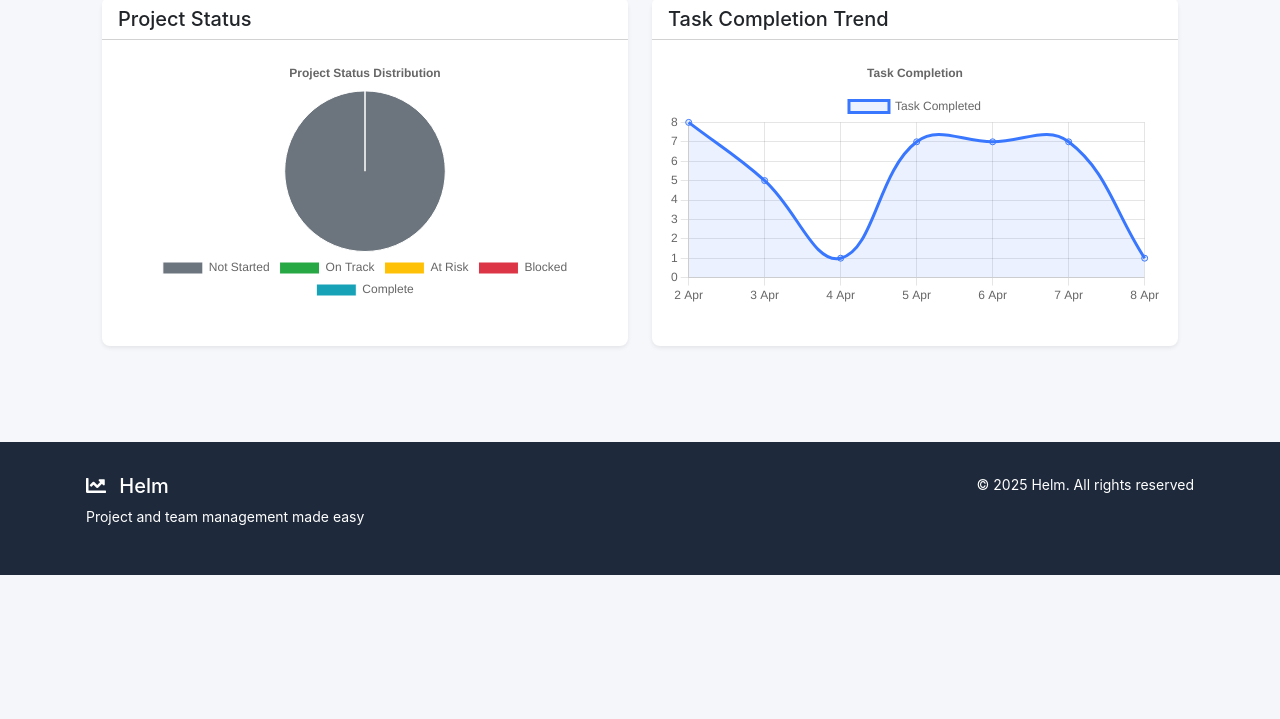
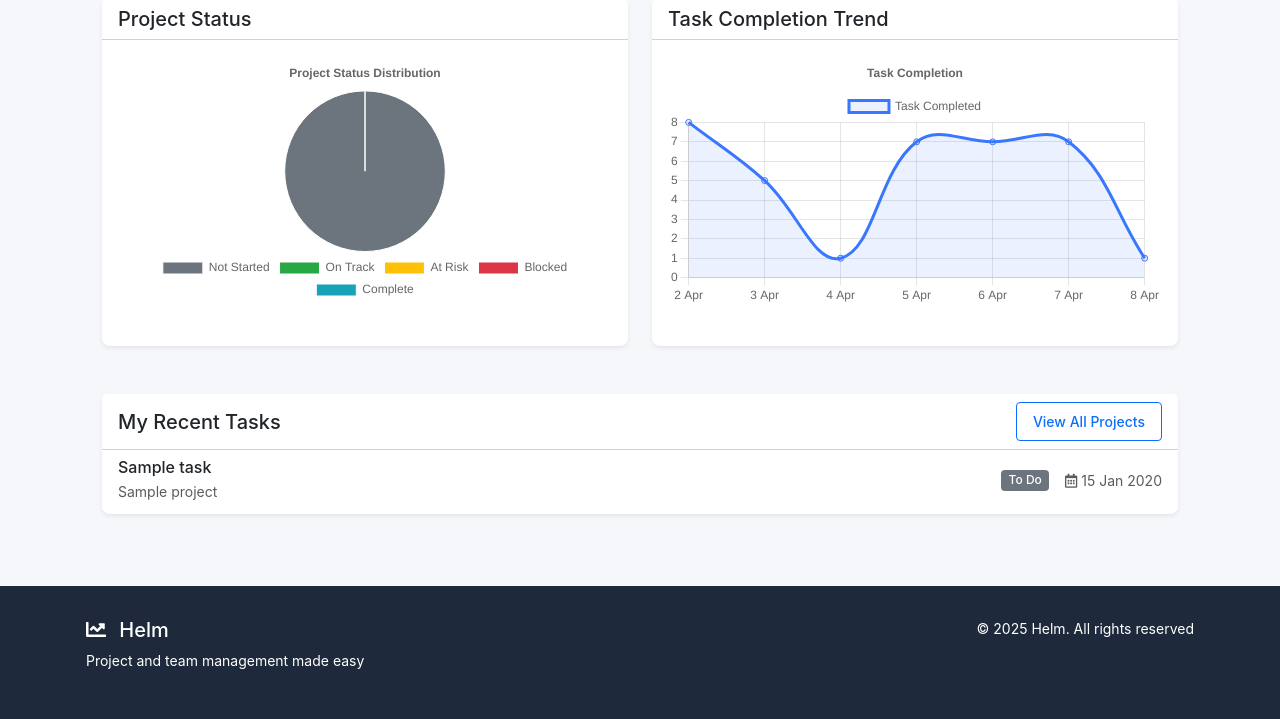
Before and after one commit to ashcarroll/Helm, a Django app: page / in a window 1280 px wide. Shown: the part 364-1083 px from the top of the page. Before the commit the page ends 939 px from the top, so only its background shows below. Run offline with Django 4.2, Linux system fonts and the light colour scheme; a user stored in the database is signed in; tables that the repository leaves empty hold one stand-in row (values such as "Sample post"); grey boxes marked "Sample" are stand-in pictures; some libraries are stand-ins or nearby versions.

Commit message:
Added task list back into the dashbaord

```diff
--- a/dashboard/templates/dashboard/dashboard.html
+++ b/dashboard/templates/dashboard/dashboard.html
@@ -84,6 +84,47 @@
             </div>
         </div>
     </div>
+
+    <div class="row">
+        <!-- Tasks -->
+        <div class="col-md-12 mb-4">
+            <div class="card card-dashboard">
+                <div class="card-header bg-white d-flex justify-content-between align-items-center">
+                    <h5 class="card-title mb-0">My Recent Tasks</h5>
+                    <a href="{% url 'project_list' %}" class="btn btn-sm btn-outline-primary">View All Projects</a>
+                </div>
+                <div class="card-body p-0">
+                    <ul class="list-group list-group-flush">
+                        {% for task in assigned_tasks|slice:":5" %}
+                        <li class="list-group-item">
+                            <div class="d-flex justify-content-between align-items-center">
+                                <div>
+                                    <h6 class="mb-1">{{ task.title }}</h6>
+                                    <p class="text-muted mb-0 small">{{ task.project.title }}</p>
+                                </div>
+                                <div class="d-flex align-items-center">
+                                    <span class="task-status" data-status="{{ task.status }}">
+                                        {{ task.get_status_display }}
+                                    </span>
+                                    {% if task.due_date %}
+                                    <span class="ms-3 small text-muted">
+                                        <i class="far fa-calendar-alt"></i>
+                                        <span class="format-date">{{ task.due_date|date:"Y-m-d" }}</span>
+                                    </span>
+                                    {% endif %}
+                                </div>
+                            </div>
+                        </li>
+                    {% empty %}
+                        <li class="list-group-item text-center py-4">
+                            <p class="mb-0 text-muted">No tasks are currently assigned to you</p>
+                        </li>
+                    {% endfor %}
+                    </ul>
+                </div>
+            </div>
+        </div>
+    </div>
 </div>
 {% endblock content %}
 
```
